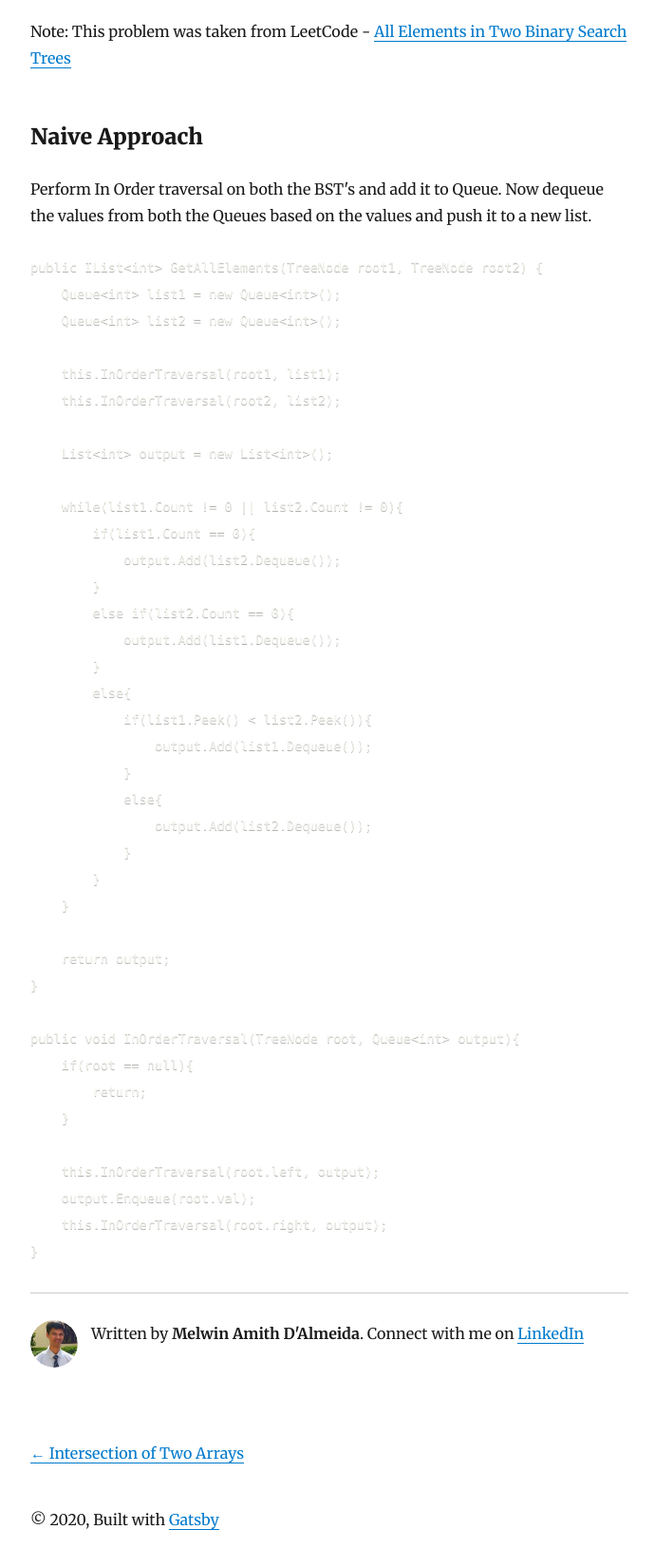
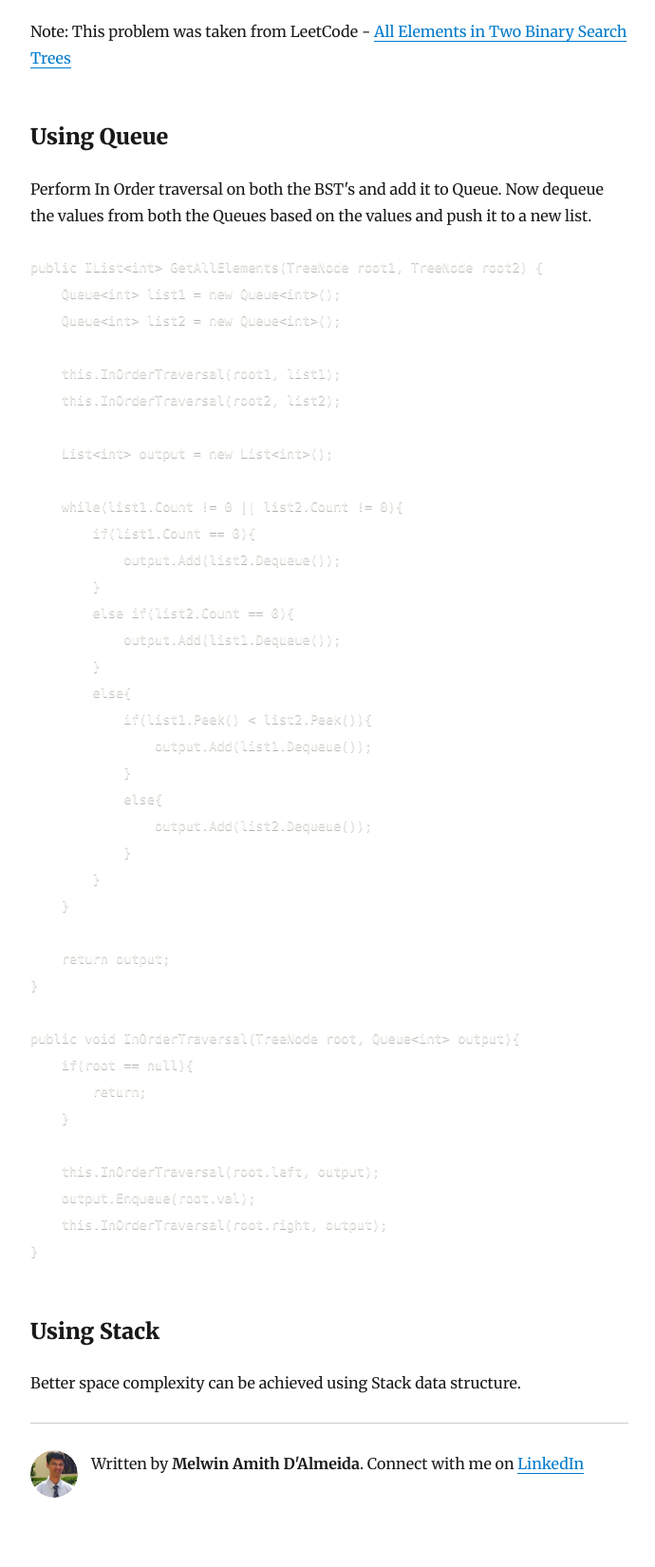
Before and after one commit to melwinalm/my-gatsby-blog, a Gatsby site: page /all-elements-in-two-binary-search-trees/ in a window 1280 px wide. Shown: the part 220-1870 px from the top of the page at 95% size, without its empty margins (293-983 px from the left). Built offline with nearby package versions, Linux system fonts and the light colour scheme; Gatsby itself is replaced by a stand-in of ours; some packages are replaced by stand-ins of ours; code samples lack their colours.

Commit message:
Update index.md

````diff
--- a/content/blog/all-elements-in-two-binary-search-trees/index.md
+++ b/content/blog/all-elements-in-two-binary-search-trees/index.md
@@ -8,7 +8,7 @@ tags: csharp
 
 Note: This problem was taken from LeetCode - [All Elements in Two Binary Search Trees](https://leetcode.com/problems/all-elements-in-two-binary-search-trees/)
 
-### Naive Approach
+### Using Queue
 
 Perform In Order traversal on both the BST's and add it to Queue. Now dequeue the values from both the Queues based on the values and push it to a new list.
 
@@ -52,3 +52,7 @@ public void InOrderTraversal(TreeNode root, Queue<int> output){
     this.InOrderTraversal(root.right, output);
 }
 ```
+
+### Using Stack
+
+Better space complexity can be achieved using Stack data structure.
````
